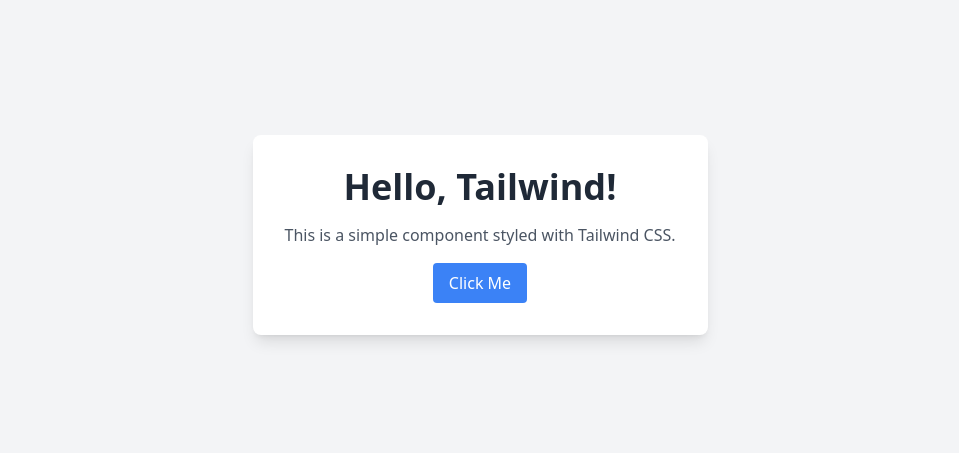
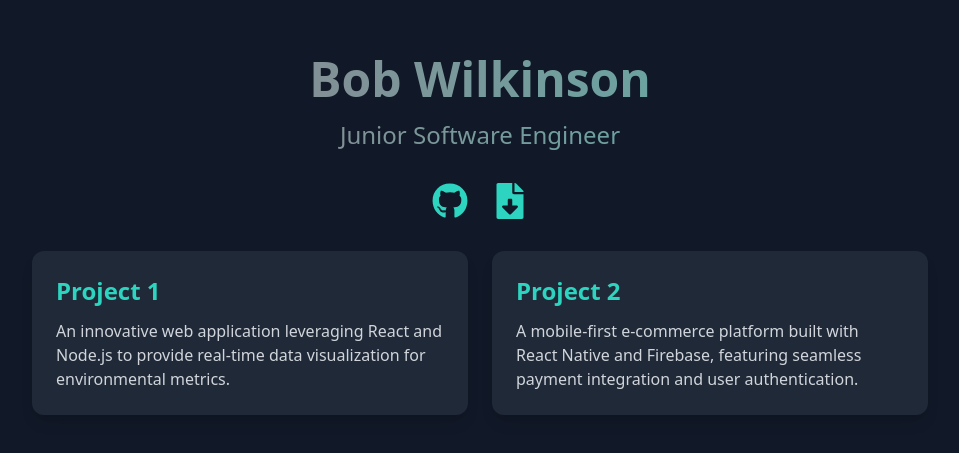
Before and after one commit to WilkBob/Bob, a React (Vite) app: page / in a window 1280 px wide. Shown: the part 165-618 px from the top of the page, without its empty margins (160-1119 px from the left). Built offline with nearby package versions, Linux system fonts and the light colour scheme.

Commit message:
Update dependencies and add react-icons

```diff
--- a/package.json
+++ b/package.json
@@ -13,7 +13,8 @@
     "babel-plugin-react-compiler": "^0.0.0-experimental-2bc6fec-20240909",
     "eslint-plugin-react-compiler": "^0.0.0-experimental-b6997ec-20240909",
     "react": "19.0.0-rc-e210d081-20240909",
-    "react-dom": "19.0.0-rc-e210d081-20240909"
+    "react-dom": "19.0.0-rc-e210d081-20240909",
+    "react-icons": "^5.3.0"
   },
   "devDependencies": {
     "@eslint/js": "^9.9.0",
--- a/src/App.jsx
+++ b/src/App.jsx
@@ -1,18 +1,10 @@
+import Hero from "./components/Hero";
+
 function App() {
   return (
-    <div className="min-h-screen flex items-center justify-center bg-gray-100">
-      <div className="bg-white p-8 rounded-lg shadow-lg text-center">
-        <h1 className="text-4xl font-bold text-gray-800 mb-4">
-          Hello, Tailwind!
-        </h1>
-        <p className="text-gray-600 mb-4">
-          This is a simple component styled with Tailwind CSS.
-        </p>
-        <button className="bg-blue-500 text-white px-4 py-2 rounded hover:bg-blue-600">
-          Click Me
-        </button>
-      </div>
-    </div>
+    <main className="min-h-screen bg-zinc-800 flex flex-col items-center justify-center text-white">
+      <Hero />
+    </main>
   );
 }
 
--- /dev/null
+++ b/src/components/Hero.jsx
@@ -0,0 +1,58 @@
+import { FaGithub, FaFileDownload } from "react-icons/fa";
+
+const Hero = () => {
+  return (
+    <div className="relative min-h-screen w-full bg-gray-900 text-white">
+      <div className="absolute inset-0 flex flex-col items-center justify-center space-y-8 px-4">
+        <div className="text-center">
+          <h1 className="text-5xl font-bold mb-4 bg-gradient-to-l from-teal-400 to-white/50 bg-clip-text text-transparent animate-gradient bg-[length:400%_200%]">
+            Bob Wilkinson
+          </h1>
+          <p className="text-2xl bg-gradient-to-l from-teal-400 to-white/50 bg-clip-text text-transparent animate-gradient bg-[length:400%_200%]">
+            <span className="font-light">Junior</span> Software Engineer
+          </p>
+        </div>
+        <div className="flex space-x-6">
+          <a
+            href="https://github.com/your-github-username"
+            target="_blank"
+            rel="noopener noreferrer"
+            className="text-teal-400 hover:text-teal-300 transition-colors duration-300"
+          >
+            <FaGithub size={36} />
+          </a>
+          <a
+            href="/path-to-your-resume.pdf"
+            download
+            className="text-teal-400 hover:text-teal-300 transition-colors duration-300"
+          >
+            <FaFileDownload size={36} />
+          </a>
+        </div>
+        <div className="grid grid-cols-1 md:grid-cols-2 gap-6 mt-12 w-full max-w-4xl">
+          <div className="p-6 bg-gray-800 rounded-xl shadow-lg transform hover:scale-105 transition-transform duration-300">
+            <h2 className="text-2xl font-semibold mb-3 text-teal-400">
+              Project 1
+            </h2>
+            <p className="text-gray-300">
+              An innovative web application leveraging React and Node.js to
+              provide real-time data visualization for environmental metrics.
+            </p>
+          </div>
+          <div className="p-6 bg-gray-800 rounded-xl shadow-lg transform hover:scale-105 transition-transform duration-300">
+            <h2 className="text-2xl font-semibold mb-3 text-teal-400">
+              Project 2
+            </h2>
+            <p className="text-gray-300">
+              A mobile-first e-commerce platform built with React Native and
+              Firebase, featuring seamless payment integration and user
+              authentication.
+            </p>
+          </div>
+        </div>
+      </div>
+    </div>
+  );
+};
+
+export default Hero;
--- a/tailwind.config.js
+++ b/tailwind.config.js
@@ -2,7 +2,17 @@
 export default {
   content: ["./index.html", "./src/**/*.{js,jsx,ts,tsx}"],
   theme: {
-    extend: {},
+    extend: {
+      keyframes: {
+        gradient: {
+          "0%, 100%": { "background-position": "0% 50%" },
+          "50%": { "background-position": "100% 50%" },
+        },
+      },
+      animation: {
+        gradient: "gradient 3s ease infinite",
+      },
+    },
   },
   plugins: [],
 };
```
Also changed, not shown: src/components/Canvas/Canvas.jsx (added), src/components/Canvas/char.js (added), 1 other file (tests, documents, lock files or other folders).
